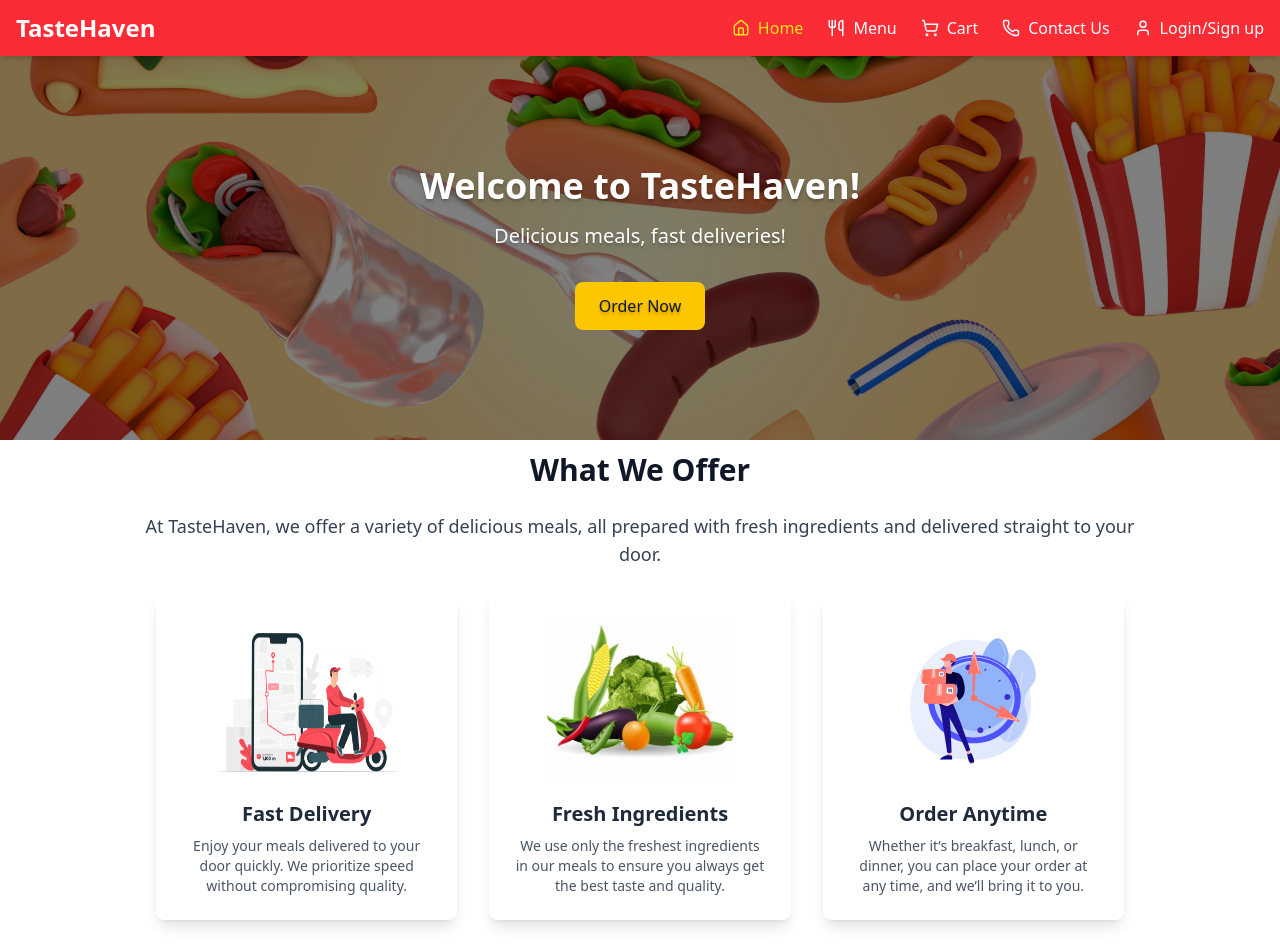
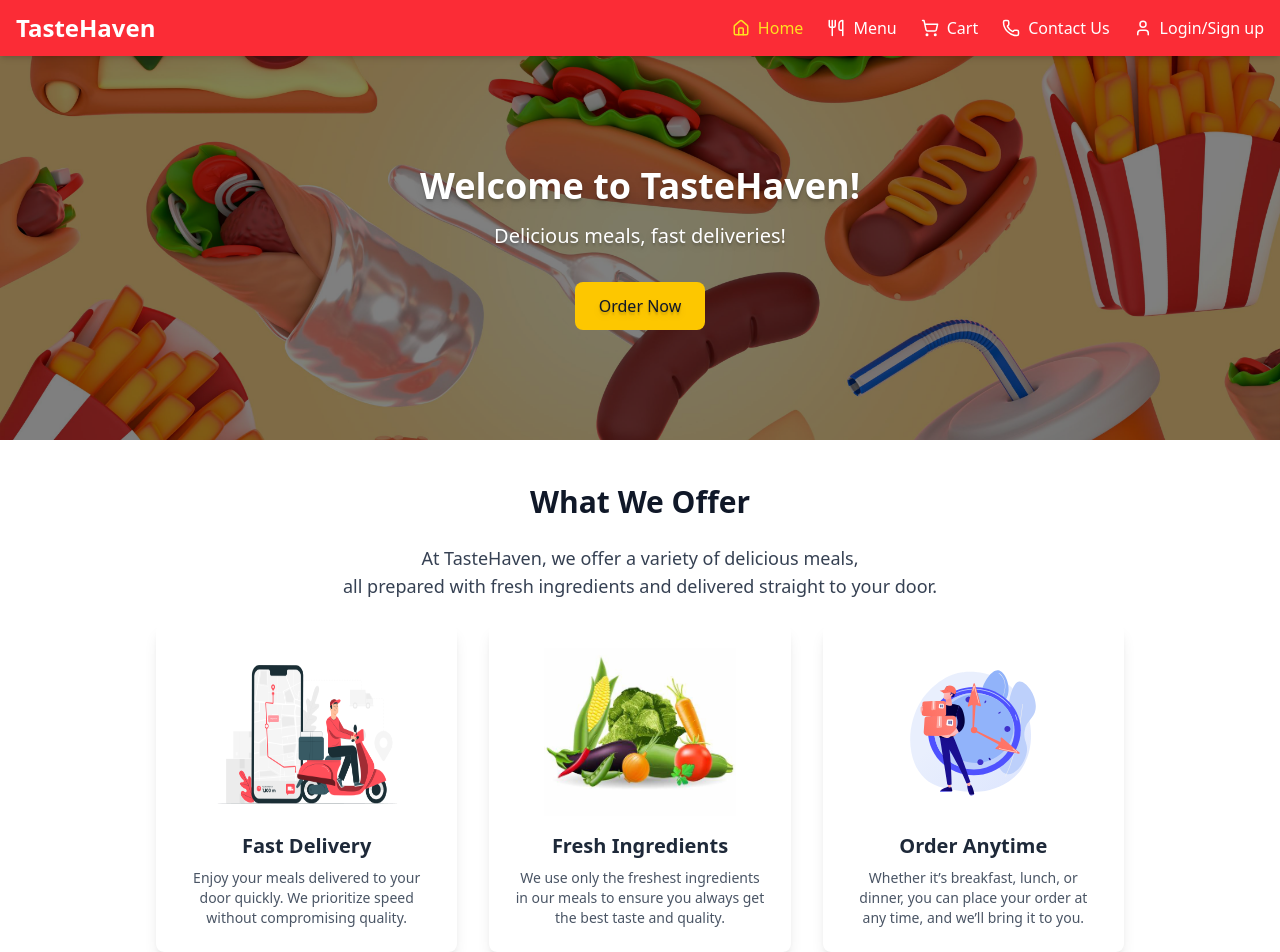
Before and after one commit to Edward-Ijeruh/tastehaven, a React (Vite) app: page / in a window 1280 px wide. Shown: the top 952 px of the page. Built offline with nearby package versions, Linux system fonts and the light colour scheme; no server answers.

Commit message:
Some adjustments

```diff
--- a/src/Pages/Home.tsx
+++ b/src/Pages/Home.tsx
@@ -34,11 +34,11 @@ const Home = () => {
       </div>
 
       {/* Introduction Section */}
-      <div className="p-3 max-w-5xl mx-auto text-center space-y-6">
+      <div className="p-3 mt-8 max-w-5xl mx-auto text-center space-y-6">
         <h2 className="text-3xl font-semibold">What We Offer</h2>
         <p className="text-lg text-gray-700">
-          At TasteHaven, we offer a variety of delicious meals, all prepared
-          with fresh ingredients and delivered straight to your door.
+          At TasteHaven, we offer a variety of delicious meals, <br /> all
+          prepared with fresh ingredients and delivered straight to your door.
         </p>
         {/* Service Cards */}
         <div className="grid grid-cols-2 sm:grid-cols-2 lg:grid-cols-3 gap-8 px-4">
```
